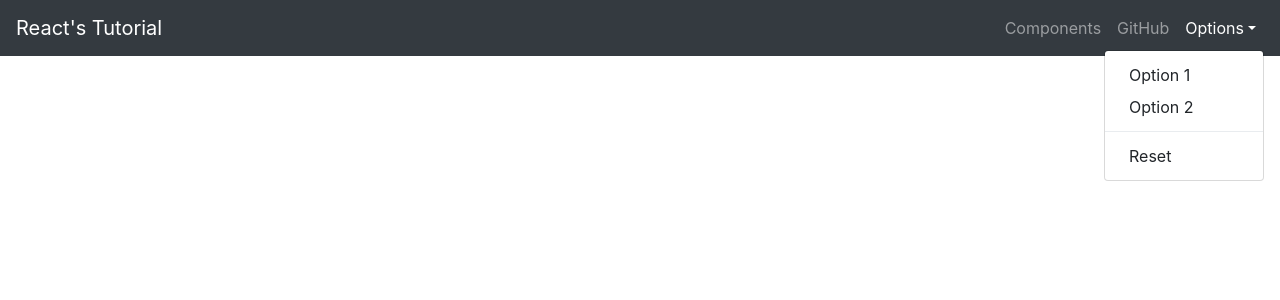
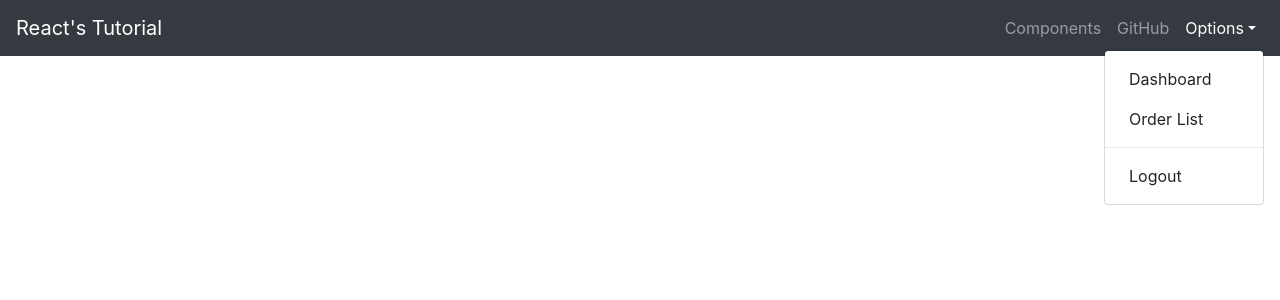
Before and after one commit to nielheo/tutorial, a React (Create React App) app: page /dashboard in a window 1280 px wide. Both pictures are taken after a click on the link "Options". Shown: the top 300 px of the page. Built offline with nearby package versions, Linux system fonts and the light colour scheme.

Commit message:
react-router

```diff
--- a/src/App.tsx
+++ b/src/App.tsx
@@ -1,61 +1,17 @@
 import * as React from "react";
-import {
-  Collapse,
-  DropdownItem,
-  DropdownMenu,
-  DropdownToggle,
-  Nav,
-  Navbar,
-  NavbarBrand,
-  NavbarToggler,
-  NavItem,
-  NavLink,
-  UncontrolledDropdown
-} from "reactstrap";
+import { Col, Container, Row } from "reactstrap";
+import AppBar from "./components/appBar";
 
 class App extends React.Component<{}, { isOpen: boolean }> {
-  constructor(props: any) {
-    super(props);
-
-    this.state = {
-      isOpen: false
-    };
-  }
-
-  public toggle = () => {
-    this.setState({
-      isOpen: !this.state.isOpen
-    });
-  };
-
   public render() {
     return (
       <div>
-        <Navbar color="dark" dark={true} expand="md">
-          <NavbarBrand href="/">React's Tutorial</NavbarBrand>
-          <NavbarToggler onClick={this.toggle} />
-          <Collapse isOpen={this.state.isOpen} navbar={true}>
-            <Nav className="ml-auto" navbar={true}>
-              <NavItem>
-                <NavLink href="/components/">Components</NavLink>
-              </NavItem>
-              <NavItem>
-                <NavLink href="https://github.com/">GitHub</NavLink>
-              </NavItem>
-              <UncontrolledDropdown nav={true} inNavbar={true}>
-                <DropdownToggle nav={true} caret={true}>
-                  Options
-                </DropdownToggle>
-                <DropdownMenu right={true}>
-                  <DropdownItem>Option 1</DropdownItem>
-                  <DropdownItem>Option 2</DropdownItem>
-                  <DropdownItem divider={true} />
-                  <DropdownItem>Reset</DropdownItem>
-                </DropdownMenu>
-              </UncontrolledDropdown>
-            </Nav>
-          </Collapse>
-        </Navbar>
+        <AppBar />
+        <Container fluid={true}>
+          <Row className="py-3 px-2">
+            <Col xs={12} />
+          </Row>
+        </Container>
       </div>
     );
   }
--- /dev/null
+++ b/src/components/appBar/index.tsx
@@ -0,0 +1,92 @@
+import * as React from "react";
+import { NavLink as RRNavLink } from "react-router-dom";
+import {
+  Collapse,
+  DropdownItem,
+  DropdownMenu,
+  DropdownToggle,
+  Nav,
+  Navbar,
+  NavbarBrand,
+  NavbarToggler,
+  NavItem,
+  NavLink,
+  UncontrolledDropdown
+} from "reactstrap";
+
+class AppBar extends React.Component<{}, { isOpen: boolean }> {
+  constructor(props: any) {
+    super(props);
+
+    this.state = {
+      isOpen: false
+    };
+  }
+
+  public toggle = () => {
+    this.setState({
+      isOpen: !this.state.isOpen
+    });
+  };
+
+  public render() {
+    return (
+      <Navbar color="dark" dark={true} expand="md">
+        <NavbarBrand href="/">React's Tutorial</NavbarBrand>
+        <NavbarToggler onClick={this.toggle} />
+        <Collapse isOpen={this.state.isOpen} navbar={true}>
+          <Nav className="ml-auto" navbar={true}>
+            <NavItem>
+              <NavLink to="/components/" tag={RRNavLink}>
+                Components
+              </NavLink>
+            </NavItem>
+            <NavItem>
+              <NavLink href="https://github.com/">GitHub</NavLink>
+            </NavItem>
+            <UncontrolledDropdown nav={true} inNavbar={true}>
+              <DropdownToggle nav={true} caret={true}>
+                Options
+              </DropdownToggle>
+              <DropdownMenu right={true}>
+                <DropdownItem>
+                  <Nav
+                    to="/dashboard"
+                    className="dropdown-item"
+                    activeClassName="dropdown-item"
+                    tag={RRNavLink}
+                  >
+                    Dashboard
+                  </Nav>
+                </DropdownItem>
+                <DropdownItem>
+                  <Nav
+                    to="/orderlist"
+                    className="dropdown-item"
+                    activeClassName="dropdown-item"
+                    tag={RRNavLink}
+                  >
+                    Order List
+                  </Nav>
+                </DropdownItem>
+                <DropdownItem divider={true} />
+                <DropdownItem>
+                  <Nav
+                    to="/logout"
+                    className="dropdown-item"
+                    activeClassName="dropdown-item"
+                    tag={RRNavLink}
+                  >
+                    Logout
+                  </Nav>
+                </DropdownItem>
+              </DropdownMenu>
+            </UncontrolledDropdown>
+          </Nav>
+        </Collapse>
+      </Navbar>
+    );
+  }
+}
+
+export default AppBar;
--- a/src/index.tsx
+++ b/src/index.tsx
@@ -1,8 +1,14 @@
 import "bootstrap/dist/css/bootstrap.min.css";
 import * as React from "react";
 import * as ReactDOM from "react-dom";
+import { BrowserRouter } from "react-router-dom";
 import App from "./App";
 import registerServiceWorker from "./registerServiceWorker";
 
-ReactDOM.render(<App />, document.getElementById("root") as HTMLElement);
+ReactDOM.render(
+  <BrowserRouter>
+    <App />
+  </BrowserRouter>,
+  document.getElementById("root") as HTMLElement
+);
 registerServiceWorker();
```
Also changed, not shown: package.json (+7 -5 lines), src/Router.tsx (added, +17 -0 lines), src/components/dashboard/index.tsx (added, +9 -0 lines), src/components/orderlist/index.tsx (added, +9 -0 lines), 1 other file (tests, documents, lock files or other folders).
